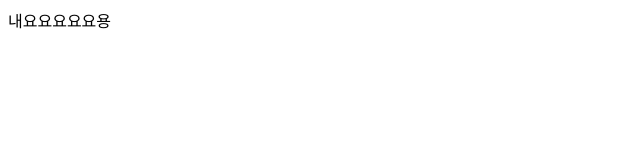
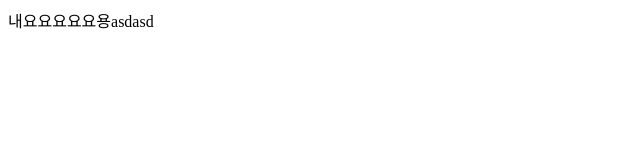
Before and after one commit to hyunjune94/study_html, a plain HTML site: page public/ch0/index.html in a window 1280 px wide. Shown: the full height of the page, 0-640 px from the left. Drawn offline with Linux system fonts and the light colour scheme.

Commit message:
Update index.html

```diff
--- a/public/ch0/index.html
+++ b/public/ch0/index.html
@@ -8,7 +8,7 @@
 </head>
 
 <body>
-내요요요요요용
+내요요요요요용asdasd
 </body>
 
 </html>
```
